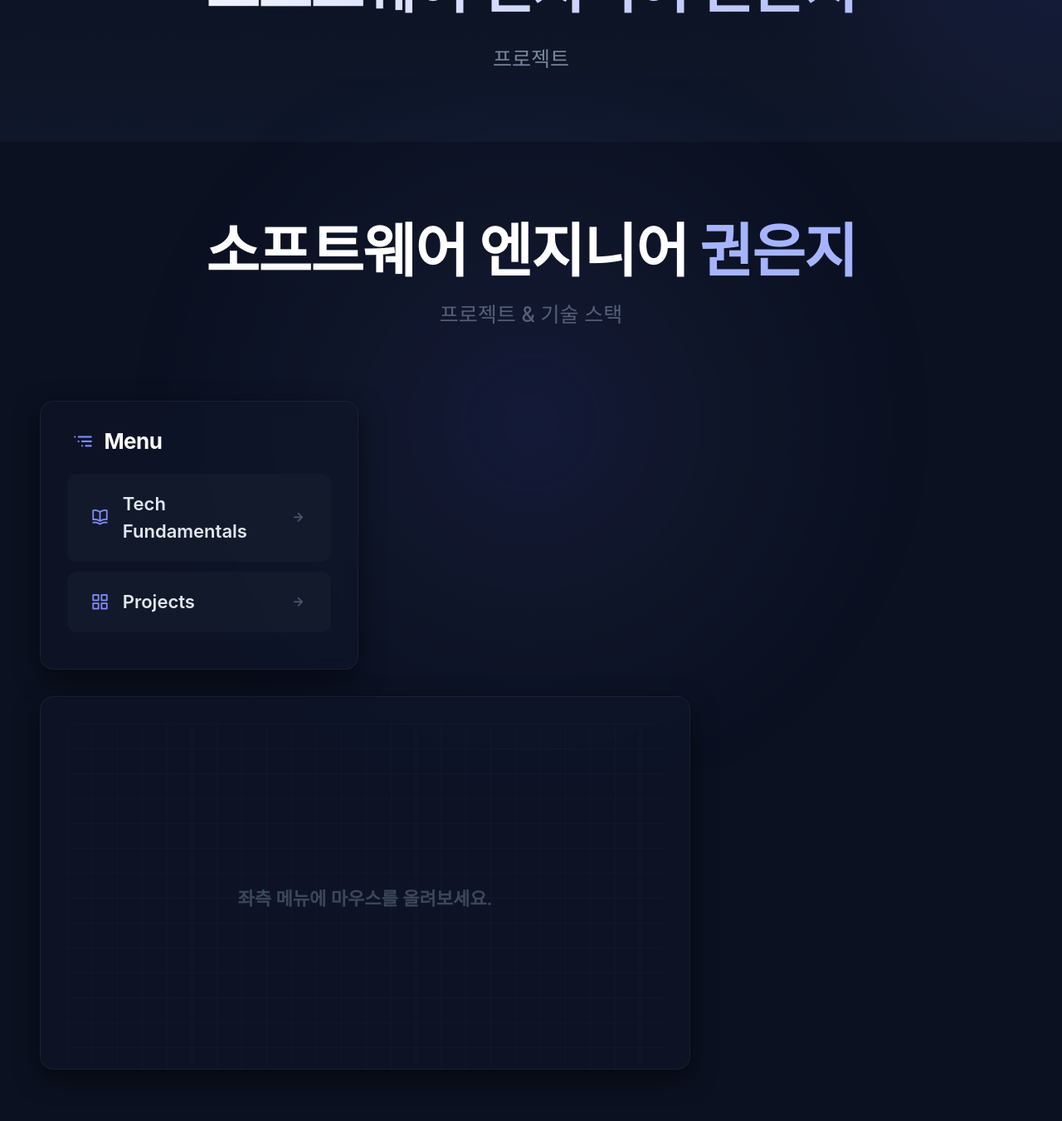
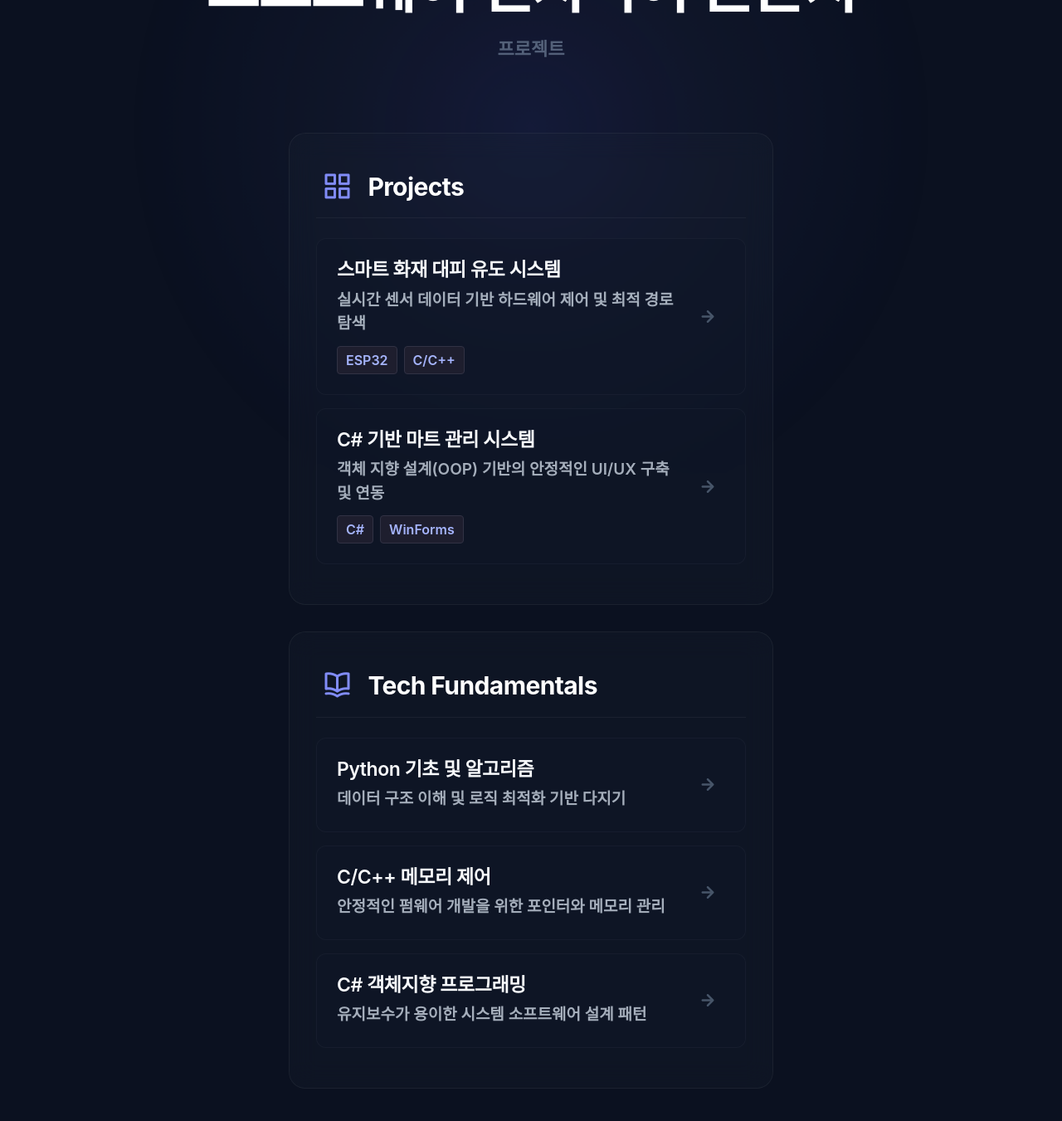
Before and after one commit to eunji021/eunji021.github.io, a Jekyll site: the page built from index.html, in a window 1280 px wide and 1400 px high, scrolled down 252 px. Shown: the top 1351 px of the window at 83% size. Built offline with Jekyll 4.4.1, drawn with Linux system fonts in a browser that asks for light colours; nearby versions of some CDN libraries; some web fonts are replaced; comment, search, counter and statistics services are not loaded.

Commit message:
기존태마3

```diff
--- a/_includes/header-home.html
+++ b/_includes/header-home.html
@@ -2,14 +2,6 @@
   <div class="container-full">
     <div class="header">
       {% include nav.html %}
-
-      <div class="hero-section">
-        <div class="container grid-xl text-center">
-          <h1 class="hero-title">소프트웨어 엔지니어 <span style="color: #a5b4fc;">권은지</span></h1>
-          <p class="hero-subtitle">{{ site.description }}</p>
-        </div>
-      </div>
-
     </div>
   </div>
 </div>
--- a/index.html
+++ b/index.html
@@ -12,97 +12,77 @@ title: Home
   <div class="container" style="max-width: 1200px !important; width: 95% !important; position: relative; z-index: 2;">
 
     <!-- Hero Section -->
-    <div class="dash-hero" style="text-align: center; padding: 80px 0 60px;">
-      <h1 class="hero-title" style="font-size: 3.5rem; margin-bottom: 16px; font-weight: 800; color: #fff; letter-spacing: -0.02em;">소프트웨어 엔지니어 <span style="color: #a5b4fc;">권은지</span></h1>
-      <p class="hero-subtitle" style="font-size: 1.25rem; color: #64748b; font-weight: 500;">프로젝트 &amp; 기술 스택</p>
+    <div class="dash-hero" style="text-align: center; padding: 100px 0 60px;">
+      <h1 class="hero-title" style="font-size: 3.5rem; margin-bottom: 16px; font-weight: 800; color: #fff; letter-spacing: -0.02em;">소프트웨어 엔지니어 권은지</h1>
+      <p class="hero-subtitle" style="font-size: 1.1rem; color: #64748b; font-weight: 600;">프로젝트</p>
     </div>
 
-    <!-- Two-Panel Split Section -->
-    <div class="columns" style="display: flex; align-items: stretch; gap: 32px;">
+    <!-- Two-Column Layout -->
+    <div class="columns" style="display: flex; align-items: stretch; gap: 32px; justify-content: center;">
 
-      <!-- Left Panel: MENU -->
-      <div class="column col-4 col-md-12">
-        <div class="modern-panel dash-menu">
-          <h3 style="color: #fff; font-size: 1.3rem; margin-top: 0; margin-bottom: 24px; display: flex; align-items: center; gap: 8px;">
-            <i class="uil uil-list-ui-alt" style="color: #818cf8;"></i> Menu
+      <!-- Left Column: Projects -->
+      <div class="column col-6 col-md-12" style="display: flex;">
+        <div class="dashboard-panel" style="width: 100%;">
+          <h3 class="dashboard-title">
+            <i class="uil uil-apps" style="color: #818cf8; margin-right: 12px; font-size: 1.8rem;"></i> Projects
           </h3>
-          <ul class="menu-list" style="list-style: none; padding: 0; margin: 0;">
-            <li class="menu-item" id="menu-tech">
-              <div style="display: flex; align-items: center;">
-                <span class="menu-icon"><i class="uil uil-book-open"></i></span> Tech Fundamentals
-              </div>
-              <i class="uil uil-arrow-right list-arrow"></i>
-            </li>
-            <li class="menu-item" id="menu-projects">
-              <div style="display: flex; align-items: center;">
-                <span class="menu-icon"><i class="uil uil-apps"></i></span> Projects
-              </div>
-              <i class="uil uil-arrow-right list-arrow"></i>
-            </li>
-          </ul>
-        </div>
-      </div>
 
-      <!-- Right Panel: CONTENT AREA -->
-      <div class="column col-8 col-md-12">
-        <div class="modern-panel dash-content" id="dash-content-area" style="position: relative; overflow: hidden; height: 100%; min-height: 450px;">
-
-          <!-- Default State (Grid background) -->
-          <div class="content-view active" id="view-default" style="display: flex; align-items: center; justify-content: center; height: 100%;">
-             <p style="color: #475569; font-size: 1.1rem;">좌측 메뉴에 마우스를 올려보세요.</p>
-          </div>
-
-          <!-- Tech Fundamentals View -->
-          <div class="content-view" id="view-tech">
-            <h3 style="margin-top: 0; color: #fff; margin-bottom: 24px; font-weight: 700; display: flex; align-items: center; gap: 8px;">
-              <i class="uil uil-book-open" style="color: #818cf8;"></i> Tech Fundamentals
-            </h3>
-            <div class="tech-item">
-              <h4>Python 기초 및 알고리즘</h4>
-              <p>데이터 구조 이해 및 로직 최적화 기반 다지기</p>
-            </div>
-            <div class="tech-item">
-              <h4>C/C++ 메모리 제어</h4>
-              <p>안정적인 펌웨어 개발을 위한 포인터/메모리 관리</p>
-            </div>
-            <div class="tech-item">
-              <h4>C# 객체지향 프로그래밍</h4>
-              <p>유지보수가 용이한 시스템 소프트웨어 설계</p>
-            </div>
-          </div>
-
-          <!-- Projects View -->
-          <div class="content-view" id="view-projects">
-            <h3 style="margin-top: 0; color: #fff; margin-bottom: 24px; font-weight: 700; display: flex; align-items: center; gap: 8px;">
-              <i class="uil uil-apps" style="color: #818cf8;"></i> Projects
-            </h3>
-            <div class="project-cards-container">
-
-              <a href="{{ site.baseurl }}/embedded-hardware-projects" class="list-item dash-card">
+          <a href="{{ site.baseurl }}/embedded-hardware-projects" class="list-item">
             <div class="list-content">
               <h4 class="list-title">스마트 화재 대피 유도 시스템</h4>
               <p class="list-desc">실시간 센서 데이터 기반 하드웨어 제어 및 최적 경로 탐색</p>
-                  <div class="tech-badges">
+              <div class="tech-badges" style="justify-content: flex-start; margin-top: 12px;">
                 <span class="badge-pill">ESP32</span>
                 <span class="badge-pill">C/C++</span>
               </div>
             </div>
+            <i class="uil uil-arrow-right list-arrow"></i>
           </a>
 
-              <a href="{{ site.baseurl }}/system-software-projects" class="list-item dash-card">
+          <a href="{{ site.baseurl }}/system-software-projects" class="list-item">
             <div class="list-content">
               <h4 class="list-title">C# 기반 마트 관리 시스템</h4>
               <p class="list-desc">객체 지향 설계(OOP) 기반의 안정적인 UI/UX 구축 및 연동</p>
-                  <div class="tech-badges">
+              <div class="tech-badges" style="justify-content: flex-start; margin-top: 12px;">
                 <span class="badge-pill">C#</span>
                 <span class="badge-pill">WinForms</span>
               </div>
             </div>
+            <i class="uil uil-arrow-right list-arrow"></i>
           </a>
-
         </div>
       </div>
 
+      <!-- Right Column: Tech Fundamentals -->
+      <div class="column col-6 col-md-12" style="display: flex;">
+        <div class="dashboard-panel" style="width: 100%;">
+          <h3 class="dashboard-title">
+            <i class="uil uil-book-open" style="color: #818cf8; margin-right: 12px; font-size: 1.8rem;"></i> Tech Fundamentals
+          </h3>
+
+          <a href="{{ site.baseurl }}/tech-fundamentals" class="list-item">
+            <div class="list-content">
+              <h4 class="list-title">Python 기초 및 알고리즘</h4>
+              <p class="list-desc">데이터 구조 이해 및 로직 최적화 기반 다지기</p>
+            </div>
+            <i class="uil uil-arrow-right list-arrow"></i>
+          </a>
+
+          <a href="{{ site.baseurl }}/tech-fundamentals" class="list-item">
+            <div class="list-content">
+              <h4 class="list-title">C/C++ 메모리 제어</h4>
+              <p class="list-desc">안정적인 펌웨어 개발을 위한 포인터와 메모리 관리</p>
+            </div>
+            <i class="uil uil-arrow-right list-arrow"></i>
+          </a>
+
+          <a href="{{ site.baseurl }}/tech-fundamentals" class="list-item">
+            <div class="list-content">
+              <h4 class="list-title">C# 객체지향 프로그래밍</h4>
+              <p class="list-desc">유지보수가 용이한 시스템 소프트웨어 설계 패턴</p>
+            </div>
+            <i class="uil uil-arrow-right list-arrow"></i>
+          </a>
         </div>
       </div>
 
@@ -110,49 +90,3 @@ title: Home
 
   </div>
 </div>
-
-<script>
-document.addEventListener("DOMContentLoaded", function() {
-  const menuTech = document.getElementById('menu-tech');
-  const menuProjects = document.getElementById('menu-projects');
-
-  const viewDefault = document.getElementById('view-default');
-  const viewTech = document.getElementById('view-tech');
-  const viewProjects = document.getElementById('view-projects');
-
-  function resetViews() {
-    if(viewDefault) viewDefault.classList.remove('active');
-    if(viewTech) viewTech.classList.remove('active');
-    if(viewProjects) viewProjects.classList.remove('active');
-
-    if(menuTech) menuTech.classList.remove('hovered');
-    if(menuProjects) menuProjects.classList.remove('hovered');
-  }
-
-  if(menuTech) {
-    menuTech.addEventListener('mouseenter', () => {
-      resetViews();
-      viewTech.classList.add('active');
-      menuTech.classList.add('hovered');
-    });
-
-    menuTech.addEventListener('mouseleave', () => {
-      resetViews();
-      viewDefault.classList.add('active');
-    });
-  }
-
-  if(menuProjects) {
-    menuProjects.addEventListener('mouseenter', () => {
-      resetViews();
-      viewProjects.classList.add('active');
-      menuProjects.classList.add('hovered');
-    });
-
-    menuProjects.addEventListener('mouseleave', () => {
-      resetViews();
-      viewDefault.classList.add('active');
-    });
-  }
-});
-</script>
```
Lines whose indentation alone changed are shown as unchanged.
